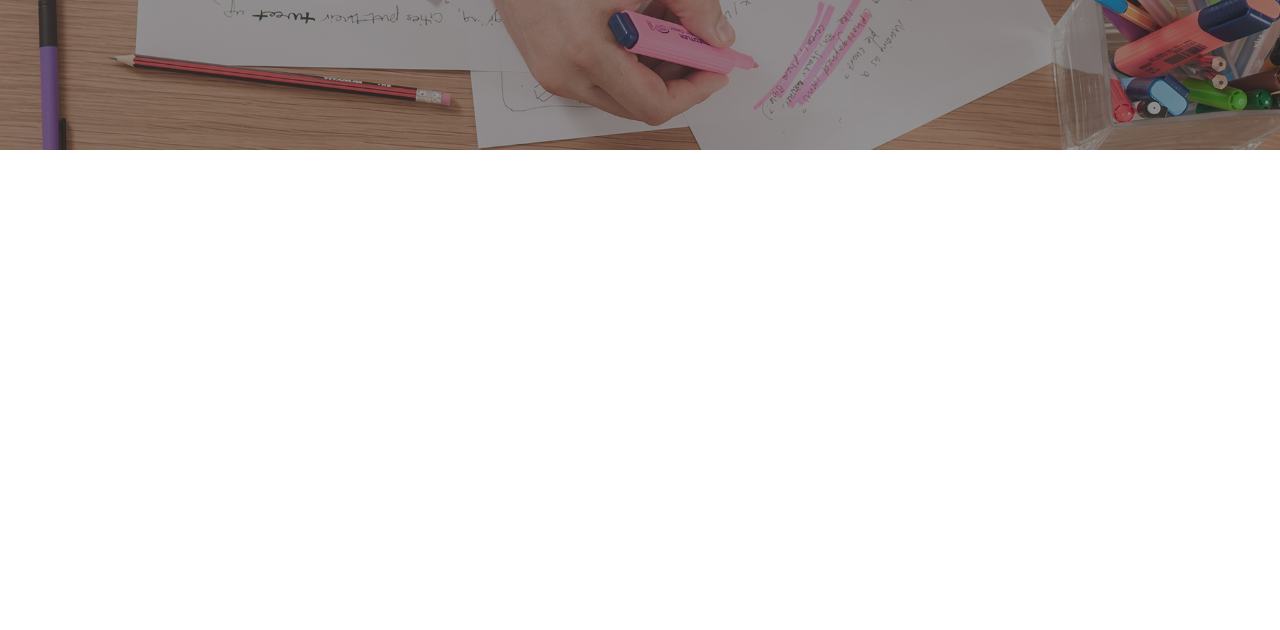
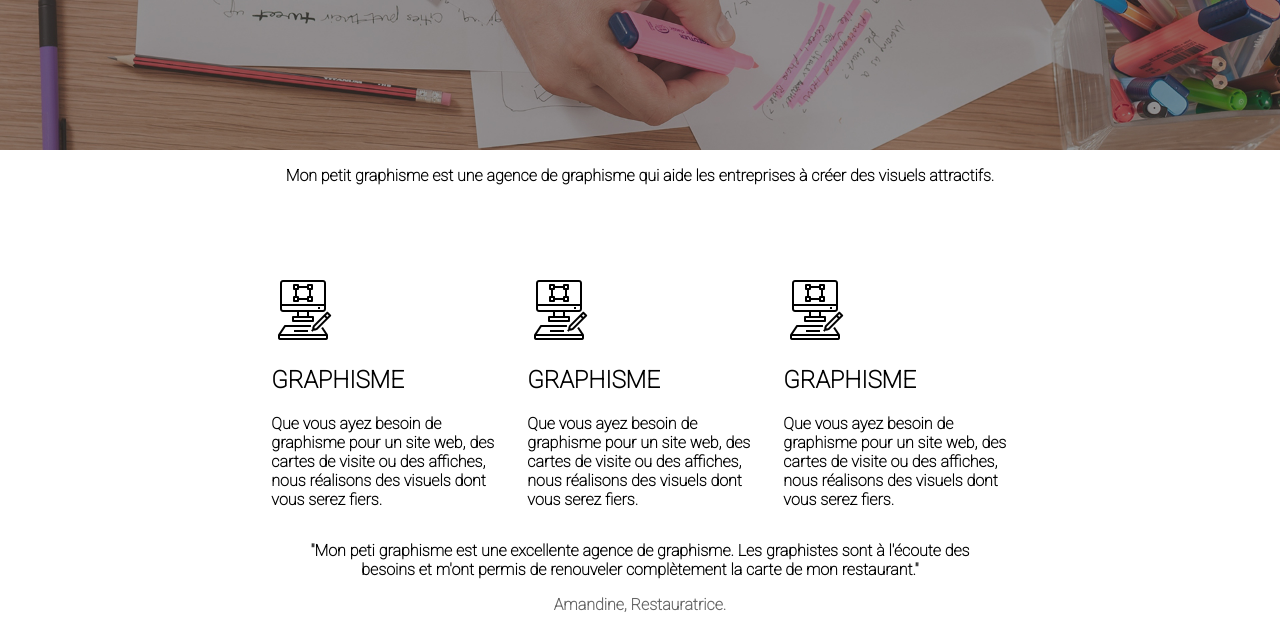
Before and after one commit to Alexandre58/monPetitGraphisme, a plain HTML site: page index.html in a window 1280 px wide. Shown: the part 370-1000 px from the top of the page. Before the commit the page ends 800 px from the top, so only its background shows below. Drawn offline with Linux system fonts and the light colour scheme.

Commit message:
version2 rajout articles et author

```diff
--- a/index.html
+++ b/index.html
@@ -5,10 +5,7 @@
     <meta http-equiv="X-UA-Compatible" content="IE=edge">
     <meta name="viewport" content="width=device-width, initial-scale=1.0">
     <link rel="stylesheet" href="style.css">
-    <link rel="preconnect" href="https://fonts.googleapis.com">
-<link rel="preconnect" href="https://fonts.gstatic.com" crossorigin>
-<link href="https://fonts.googleapis.com/css2?family=Roboto:wght@100&display=swap" rel="stylesheet">
-   <script src="https://kit.fontawesome.com/71cce648a2.js" crossorigin="anonymous"></script>
+    <script src="https://kit.fontawesome.com/71cce648a2.js" crossorigin="anonymous"></script>
     <title>Mon petit Graghisme</title>
 </head>
 <body>
@@ -29,7 +26,37 @@
                <h1>Agence de graphisme</h1>
            </div>
        </div>
+       <section class="container_articles">
+           <p class="container_premier_paragraphe">
+               Mon petit graphisme est une agence de graphisme qui aide les entreprises à créer des visuels attractifs.
+           </p>
+                <section class="container_trois_articles">
+                        <article class="aticles_du_container_articles">
+                                <img src="./images/graphic-design.png" alt="image-graphisme-design"/>
+                                <h2>GRAPHISME</h2>
+                                <p>Que vous ayez besoin de graphisme pour un site web, des cartes de visite ou des affiches, nous réalisons des visuels dont vous serez fiers.</p>
+                        </article>
+                        <article class="aticles_du_container_articles">
+                                <img src="./images/graphic-design.png" alt="image-graphisme-design"/>
+                                <h2>GRAPHISME</h2>
+                                <p>Que vous ayez besoin de graphisme pour un site web, des cartes de visite ou des affiches, nous réalisons des visuels dont vous serez fiers.</p>
+                        </article>
+                        <article class="aticles_du_container_articles">
+                                <img src="./images/graphic-design.png" alt="image-graphisme-design"/>
+                                <h2>GRAPHISME</h2>
+                                <p>Que vous ayez besoin de graphisme pour un site web, des cartes de visite ou des affiches, nous réalisons des visuels dont vous serez fiers.</p>
+                        </article>
+                </section>
+                <section class="container_paragraphe_author">
+                    <blockquote class="description_author">
+                           "Mon peti graphisme est une excellente agence de graphisme.
+                           Les graphistes sont à l'écoute des besoins et m'ont permis de renouveler
+                           complètement la carte de mon restaurant."
+                    </blockquote>
+                    <p class="author">Amandine, Restauratrice.</p>
+                </section>
 
+       </section>
 
 
 
--- a/style.css
+++ b/style.css
@@ -1,4 +1,4 @@
-/*@import url('https://fonts.googleapis.com/css2?family=Roboto:wght@100&display=swap');*/
+@import url('https://fonts.googleapis.com/css2?family=Roboto:wght@100&display=swap');
 
 body {
     margin: 0px;
@@ -20,6 +20,7 @@ body {
     list-style-type: none;
     width: 100%;
     margin-right: 2%;
+    font-weight: 600;
 }
 .ul_header li {
     margin: 0 10px ;
@@ -52,3 +53,32 @@ h1{
     font-size: 2rem;
 
 }
+/*****SECTION ARTICLES******/
+.container_articles {
+    display: flex;
+    flex-direction: column;
+    margin: auto;
+    align-items: center;
+    width: 60%;
+
+}
+.container_premier_paragraphe {
+    font-weight: 600;
+    text-align: center;
+}
+.container_trois_articles {
+    display: flex;
+    margin-top: 10%;
+    font-weight: 600;
+}
+.aticles_du_container_articles{
+    padding: 0 2%;
+}
+/*****DESCRIPTION AUTHOR*******/
+.container_paragraphe_author {
+        font-weight: 600;
+        text-align: center;
+}
+.author {
+    opacity: 0.6;
+}
```
